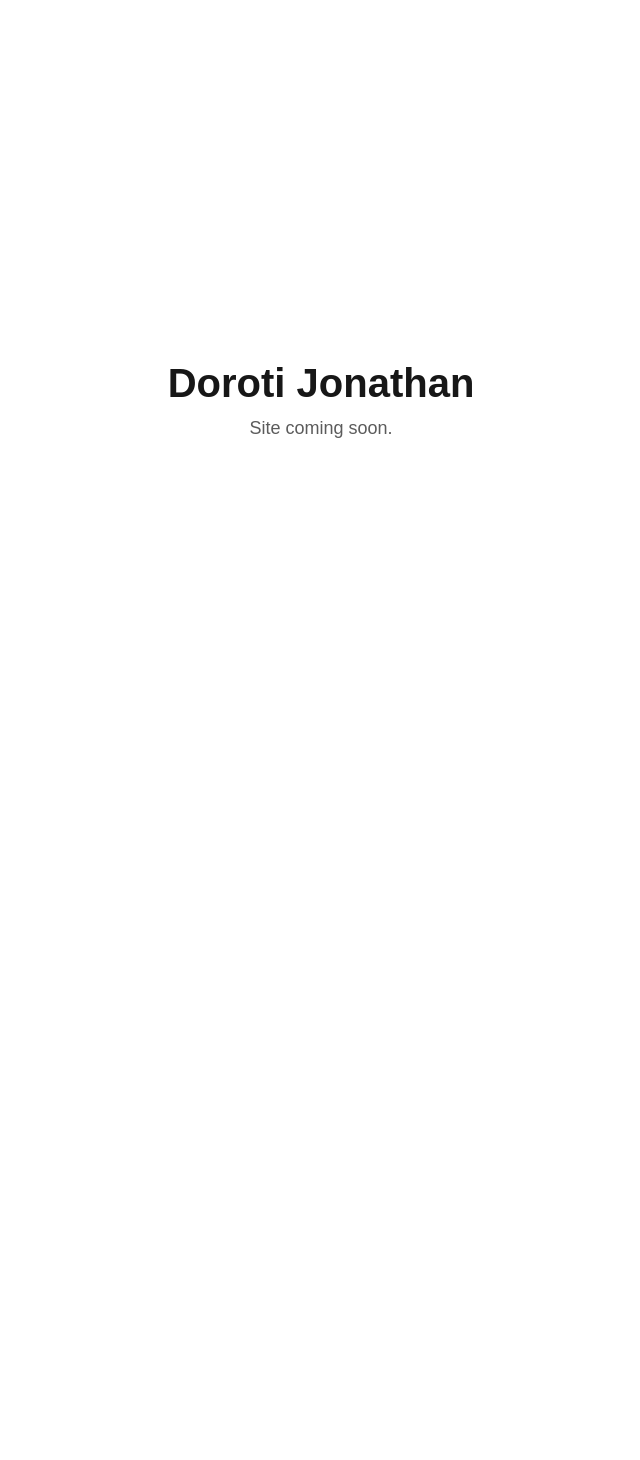
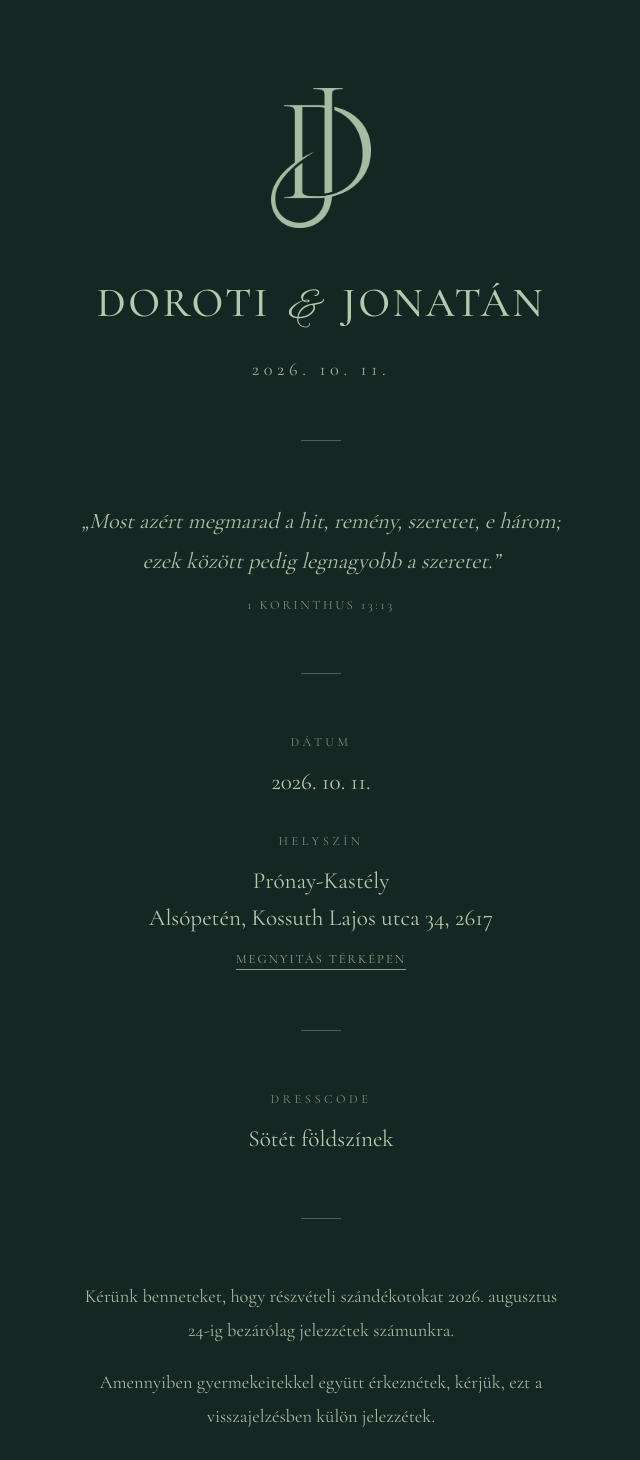
Before and after one commit to davidsimo2105/Doroti-Jonathan, a Next.js app: page / in a window 1280 px wide. Shown: the top 1460 px of the page, without its empty margins (319-959 px from the left). Before the commit the page ends 800 px from the top, so only its background shows below. Built offline with nearby package versions, Linux system fonts and the light colour scheme.

Commit message:
feat: build wedding invitation content and styling

```diff
--- a/app/globals.css
+++ b/app/globals.css
@@ -1,13 +1,7 @@
 :root {
-  --background: #ffffff;
-  --foreground: #171717;
-}
-
-@media (prefers-color-scheme: dark) {
-  :root {
-    --background: #0a0a0a;
-    --foreground: #ededed;
-  }
+  --background: #152722;
+  --foreground: #b2cbaf;
+  color-scheme: dark;
 }
 
 html {
@@ -22,11 +16,9 @@ body {
 
 body {
   min-height: 100%;
-  display: flex;
-  flex-direction: column;
   color: var(--foreground);
   background: var(--background);
-  font-family: Arial, Helvetica, sans-serif;
+  font-family: var(--font-serif), "Times New Roman", serif;
   -webkit-font-smoothing: antialiased;
   -moz-osx-font-smoothing: grayscale;
 }
@@ -42,51 +34,169 @@ a {
   text-decoration: none;
 }
 
-@media (prefers-color-scheme: dark) {
-  html {
-    color-scheme: dark;
-  }
-}
-
 /* Mobile-first: base rules target small screens, min-width queries scale up. */
-.main {
-  flex: 1;
+.page {
   display: flex;
   flex-direction: column;
   align-items: center;
-  justify-content: center;
-  gap: 0.5rem;
-  padding: 1.5rem;
-  text-align: center;
+  padding: 4rem 1.5rem 5rem;
 }
 
-.main h1 {
-  font-size: 1.5rem;
+.logo {
+  width: 84px;
+  height: auto;
+  margin-bottom: 2.5rem;
+  opacity: 0.92;
 }
 
-.main p {
-  font-size: 1rem;
-  color: var(--foreground);
-  opacity: 0.7;
+.section {
+  width: 100%;
+  max-width: 30rem;
+  display: flex;
+  flex-direction: column;
+  align-items: center;
+  text-align: center;
+  padding: 3rem 0;
 }
 
-@media (min-width: 768px) {
-  .main {
-    padding: 2.5rem;
-    gap: 0.75rem;
+.section:first-of-type {
+  padding-top: 0;
+}
+
+.divider {
+  width: 40px;
+  height: 1px;
+  background: var(--foreground);
+  opacity: 0.35;
+}
+
+.names {
+  font-size: 2.1rem;
+  font-weight: 500;
+  letter-spacing: 0.06em;
+  text-transform: uppercase;
+  line-height: 1.3;
+}
+
+.names .amp {
+  font-family: var(--font-script), cursive;
+  font-size: 2.4rem;
+  text-transform: none;
+  letter-spacing: 0;
+  display: inline-block;
+  margin: 0 0.35rem;
+  vertical-align: -0.1em;
+}
+
+.date {
+  margin-top: 1rem;
+  font-size: 1.05rem;
+  letter-spacing: 0.25em;
+  text-transform: uppercase;
+  opacity: 0.85;
+}
+
+.quote {
+  font-size: 1.2rem;
+  font-style: italic;
+  font-weight: 400;
+  line-height: 1.75;
+  opacity: 0.95;
+}
+
+.quoteRef {
+  margin-top: 1.1rem;
+  font-size: 0.8rem;
+  letter-spacing: 0.2em;
+  text-transform: uppercase;
+  opacity: 0.65;
+}
+
+.label {
+  font-size: 0.78rem;
+  letter-spacing: 0.28em;
+  text-transform: uppercase;
+  opacity: 0.65;
+  margin-bottom: 0.85rem;
+}
+
+.value {
+  font-size: 1.3rem;
+  line-height: 1.6;
+}
+
+.detailGap {
+  margin-top: 2rem;
+}
+
+.link {
+  display: inline-block;
+  margin-top: 0.9rem;
+  font-size: 0.8rem;
+  letter-spacing: 0.15em;
+  text-transform: uppercase;
+  border-bottom: 1px solid currentColor;
+  opacity: 0.75;
+  padding-bottom: 2px;
+}
+
+.body {
+  font-size: 1.05rem;
+  line-height: 1.85;
+  opacity: 0.9;
+}
+
+.body + .body {
+  margin-top: 1.1rem;
+}
+
+.contact {
+  margin-top: 1.5rem;
+  font-size: 1.15rem;
+  line-height: 1.9;
+}
+
+.contact .name {
+  display: block;
+  letter-spacing: 0.04em;
+}
+
+@media (min-width: 600px) {
+  .page {
+    padding: 5.5rem 2rem 6.5rem;
   }
 
-  .main h1 {
-    font-size: 2rem;
+  .logo {
+    width: 100px;
+    margin-bottom: 3rem;
   }
 
-  .main p {
-    font-size: 1.125rem;
+  .section {
+    padding: 3.75rem 0;
+  }
+
+  .names {
+    font-size: 2.6rem;
+  }
+
+  .names .amp {
+    font-size: 3rem;
+  }
+
+  .date {
+    font-size: 1.15rem;
+  }
+
+  .quote {
+    font-size: 1.4rem;
+  }
+
+  .value {
+    font-size: 1.45rem;
+  }
+
+  .body,
+  .contact {
+    font-size: 1.15rem;
   }
 }
-
-@media (min-width: 1200px) {
-  .main h1 {
-    font-size: 2.5rem;
-  }
-}
--- a/app/layout.tsx
+++ b/app/layout.tsx
@@ -1,20 +1,23 @@
 import type { Metadata, Viewport } from "next";
-import { Geist, Geist_Mono } from "next/font/google";
+import { Cormorant_Garamond, Alex_Brush } from "next/font/google";
 import "./globals.css";
 
-const geistSans = Geist({
-  variable: "--font-geist-sans",
-  subsets: ["latin"],
+const cormorant = Cormorant_Garamond({
+  variable: "--font-serif",
+  subsets: ["latin", "latin-ext"],
+  weight: ["300", "400", "500", "600"],
+  style: ["normal", "italic"],
 });
 
-const geistMono = Geist_Mono({
-  variable: "--font-geist-mono",
+const script = Alex_Brush({
+  variable: "--font-script",
   subsets: ["latin"],
+  weight: "400",
 });
 
 export const metadata: Metadata = {
-  title: "Doroti Jonathan",
-  description: "Doroti Jonathan",
+  title: "Doroti & Jonatán — Esküvő",
+  description: "Doroti és Jonatán esküvői meghívója — 2026.10.11.",
 };
 
 export const viewport: Viewport = {
@@ -28,7 +31,7 @@ export default function RootLayout({
   children: React.ReactNode;
 }>) {
   return (
-    <html lang="en" className={`${geistSans.variable} ${geistMono.variable}`}>
+    <html lang="hu" className={`${cormorant.variable} ${script.variable}`}>
       <body>{children}</body>
     </html>
   );
--- a/app/page.tsx
+++ b/app/page.tsx
@@ -1,8 +1,89 @@
+import Image from "next/image";
+
+const MAPS_URL =
+  "https://www.google.com/maps/search/?api=1&query=" +
+  encodeURIComponent(
+    "Prónay-Kastély, Alsópetén, Kossuth Lajos utca 34, 2617"
+  );
+
 export default function Home() {
   return (
-    <main className="main">
-      <h1>Doroti Jonathan</h1>
-      <p>Site coming soon.</p>
+    <main className="page">
+      <Image
+        className="logo"
+        src="/images/logo.png"
+        alt="Doroti & Jonatán"
+        width={1040}
+        height={1459}
+        priority
+      />
+
+      <section className="section">
+        <h1 className="names">
+          Doroti <span className="amp">&amp;</span> Jonatán
+        </h1>
+        <p className="date">2026. 10. 11.</p>
+      </section>
+
+      <div className="divider" />
+
+      <section className="section">
+        <p className="quote">
+          „Most azért megmarad a hit, remény, szeretet, e három; ezek között
+          pedig legnagyobb a szeretet.”
+        </p>
+        <p className="quoteRef">1 Korinthus 13:13</p>
+      </section>
+
+      <div className="divider" />
+
+      <section className="section">
+        <p className="label">Dátum</p>
+        <p className="value">2026. 10. 11.</p>
+
+        <p className="label detailGap">Helyszín</p>
+        <p className="value">
+          Prónay-Kastély
+          <br />
+          Alsópetén, Kossuth Lajos utca 34, 2617
+        </p>
+        <a
+          className="link"
+          href={MAPS_URL}
+          target="_blank"
+          rel="noopener noreferrer"
+        >
+          Megnyitás térképen
+        </a>
+      </section>
+
+      <div className="divider" />
+
+      <section className="section">
+        <p className="label">Dresscode</p>
+        <p className="value">Sötét földszínek</p>
+      </section>
+
+      <div className="divider" />
+
+      <section className="section">
+        <p className="body">
+          Kérünk benneteket, hogy részvételi szándékotokat 2026. augusztus
+          24-ig bezárólag jelezzétek számunkra.
+        </p>
+        <p className="body">
+          Amennyiben gyermekeitekkel együtt érkeznétek, kérjük, ezt a
+          visszajelzésben külön jelezzétek.
+        </p>
+
+        <div className="contact">
+          <p className="label">Kapcsolattartó</p>
+          <span className="name">Mink Doroti</span>
+          <a href="tel:+36303293832">+36 30 329 3832</a>
+          <br />
+          <a href="mailto:doroti.mink@gmail.com">doroti.mink@gmail.com</a>
+        </div>
+      </section>
     </main>
   );
 }
```
Also changed, not shown: public/images/logo.png (added).
